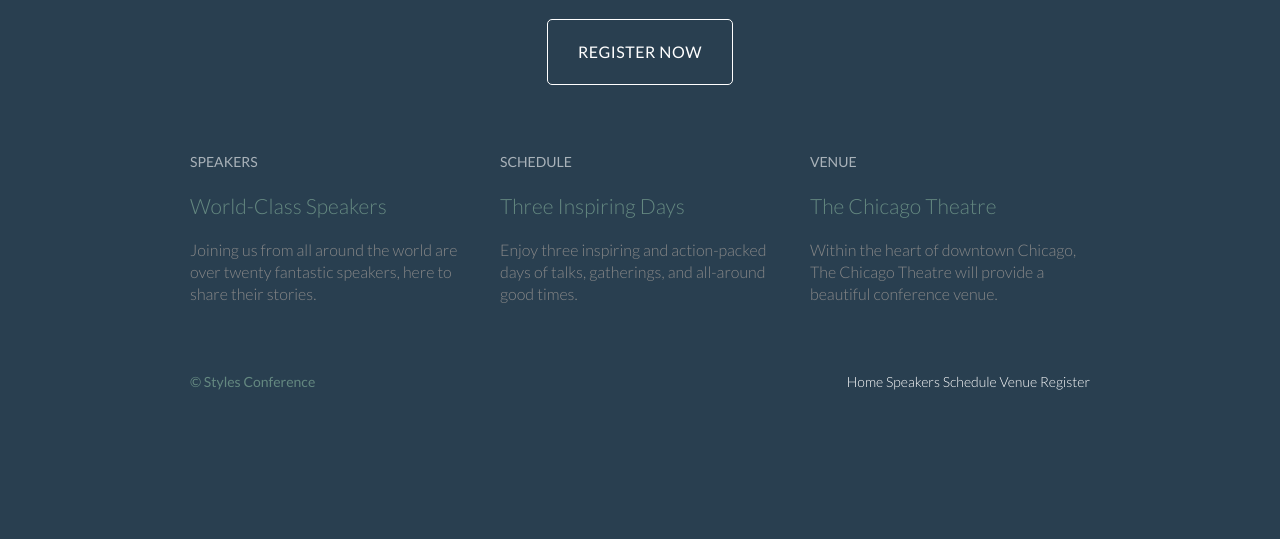
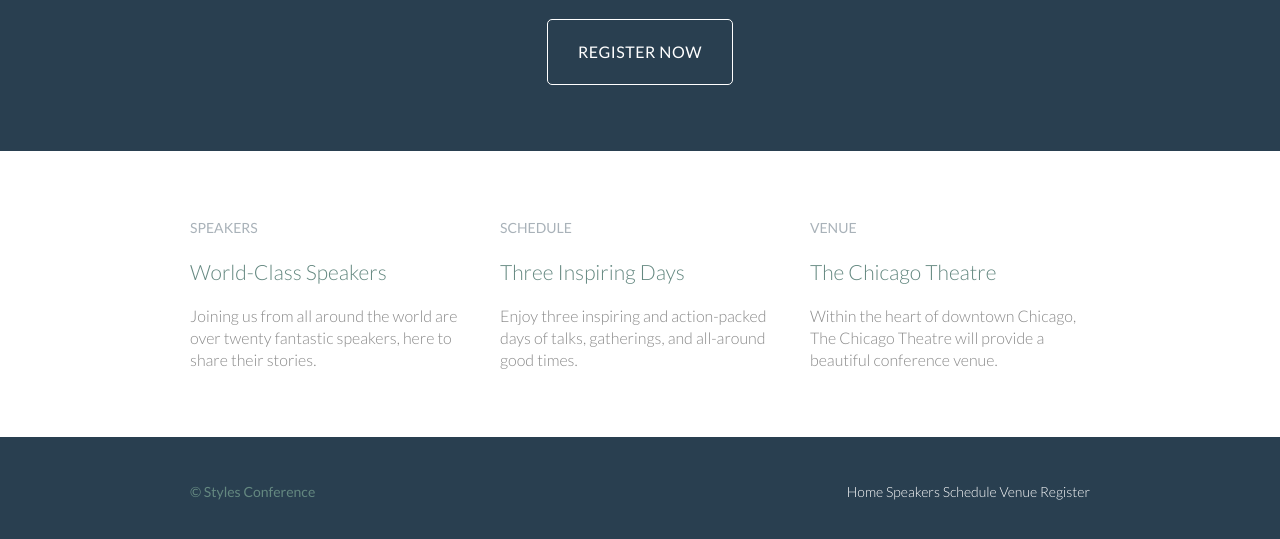
Before and after one commit to thenglee/styles_conference, a plain HTML site: page index.html in a window 1280 px wide. Shown: the part 333-872 px from the top of the page. Before the commit the page ends 800 px from the top, so only its background shows below. Drawn offline with Linux system fonts and the light colour scheme.

Commit message:
Add row class styling to the section of teasers

```diff
--- a/assets/stylesheets/main.css
+++ b/assets/stylesheets/main.css
@@ -124,6 +124,18 @@ body {
 .group {
   clear: both;
   *zoom: 1;
+}
+
+/*
+  ========================================
+  Rows
+  ========================================
+*/
+
+.row {
+  background: #fff;
+  min-width: 960px;
+  padding: 66px 0 44px 0;
 }
 
 /*
--- a/index.html
+++ b/index.html
@@ -43,7 +43,9 @@
 
     <!-- Teasers -->
 
-    <section class="grid">
+    <section class="row">
+
+      <div class="grid">
 
         <!-- Speakers -->
 
@@ -75,6 +77,7 @@
           <p>Within the heart of downtown Chicago, The Chicago Theatre will provide a beautiful conference venue.</p>
         </section>
 
+      </div>
     </section>
 
     <!-- Footer -->
```
Lines whose indentation alone changed are shown as unchanged.
